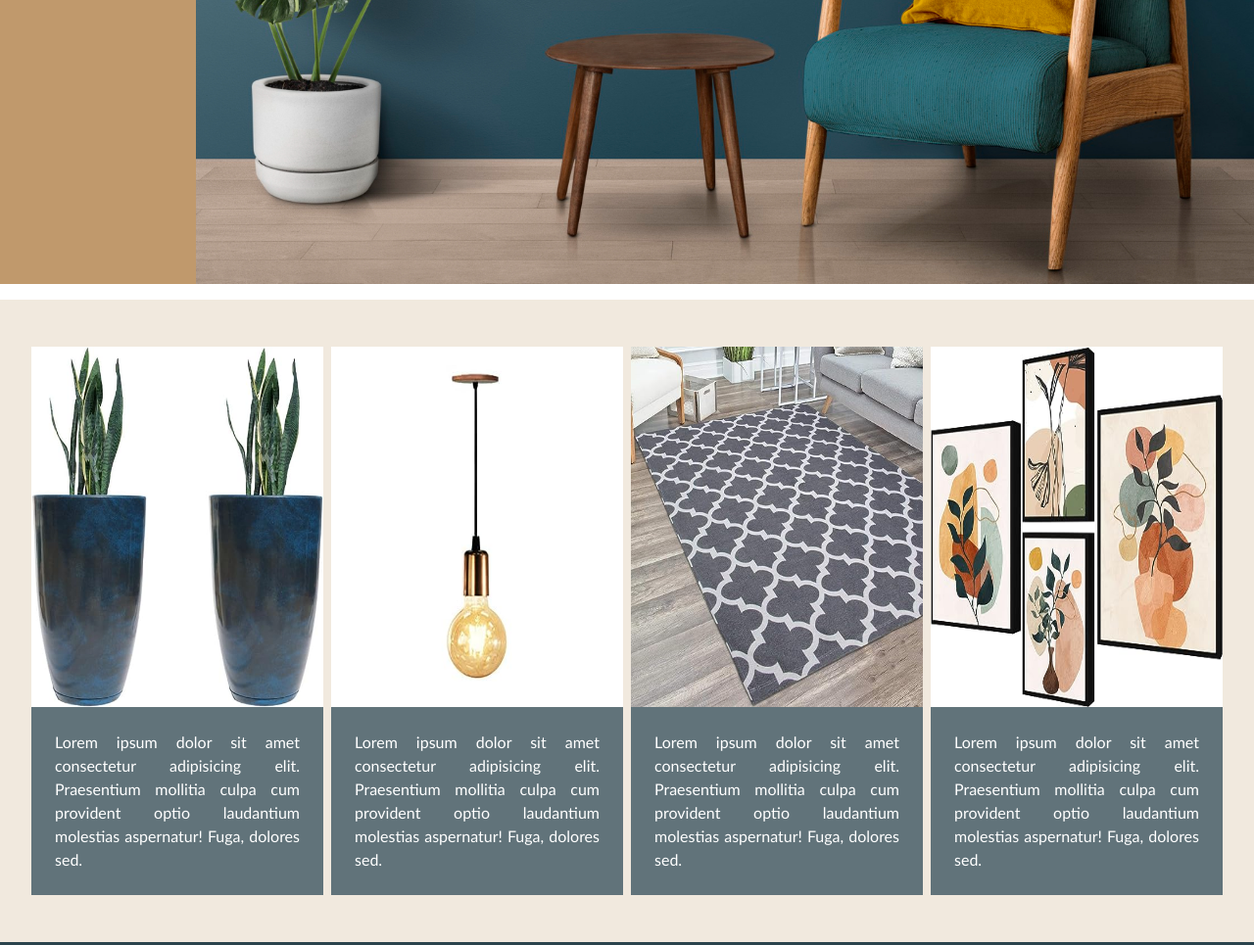
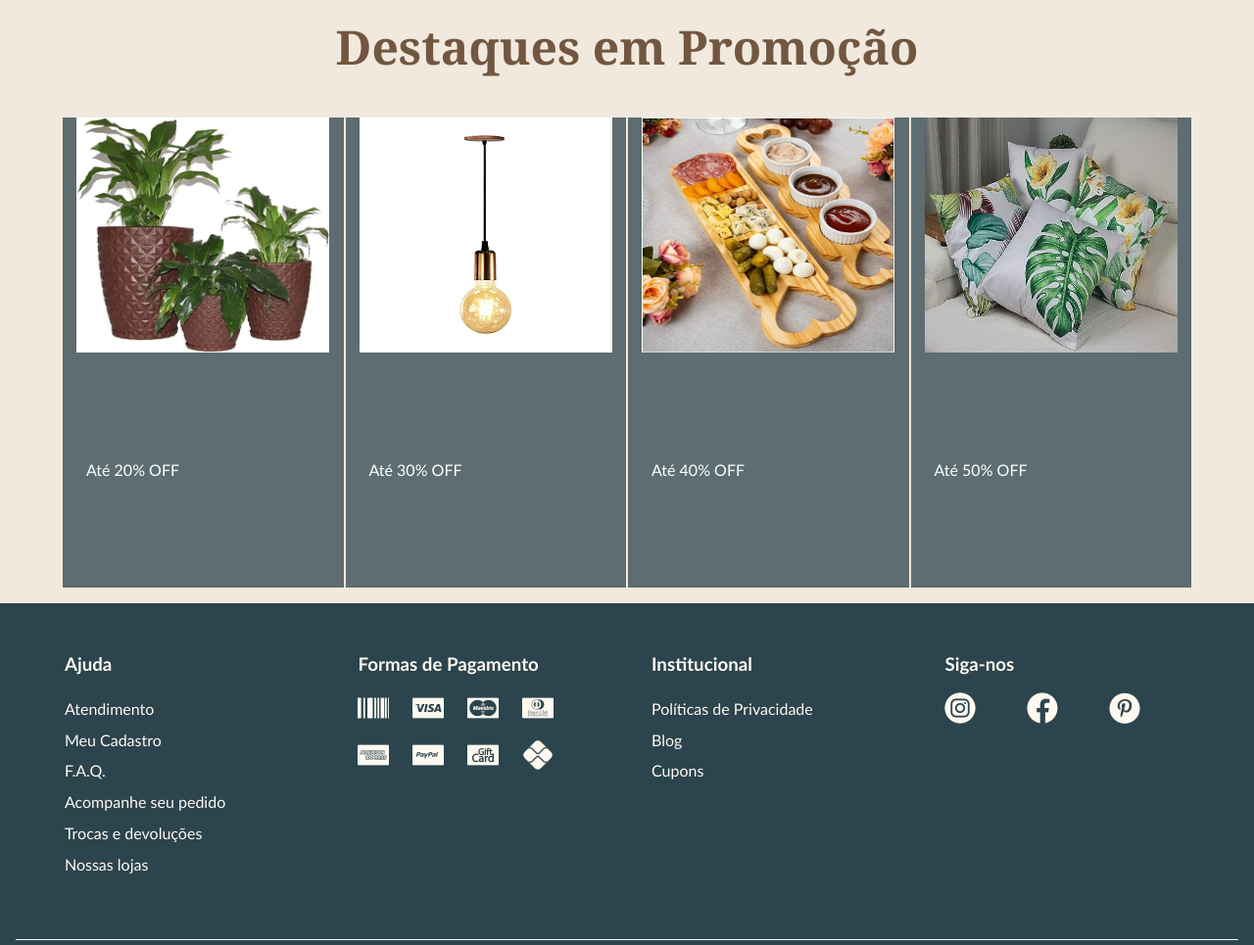
Before and after one commit to galemagalhaes/loja_elas_na_tech, a plain HTML site: page index.html in a window 1280 px wide. Shown: the part 640-1605 px from the top of the page at 98% size. Drawn offline with Linux system fonts and the light colour scheme.

Commit message:
estiliza sessão de destaques

```diff
--- a/css/global.css
+++ b/css/global.css
@@ -10,16 +10,18 @@ body {
     font-family: 'Gill Sans', 'Gill Sans MT', Calibri, 'Trebuchet MS', sans-serif;
 }
 
-main {
+/* main {
     display: flex;
     flex-direction: column;
     margin: 0;
     padding: 0;
-}
+} */
 
 a {
     text-decoration: none;
 }
+
+
 
 p {
     padding: 1.5rem;
--- a/css/home.css
+++ b/css/home.css
@@ -22,63 +22,79 @@ html {
 .banner {
   display: flex;
   width: 100%;
-  margin: 1rem auto;
-  justify-content: space-between;
+  margin: auto;
+  background-color: var(--cor4);
 }
 
-.banner img {
+.banner-img {
   display: flex;
-  width: auto;
-  height: 90vh;
-}
-
-.div-banner-aux {
-  display: flex;
-  background-color: var(--cor4);
-  flex-direction: column;
-  color: var(--base1);
-  align-items: center;
-}
-
-.div-banner-aux h1 {
-  text-align: center;
-}
-
-.categoria {
-  display: flex;
-  flex-direction: column;
-  width: 100%;
-  background-color: var(--base1);
-  align-items: center;
-  justify-content: center;
-  height: 35em;
-}
-
-.categoria img {
-  width: 100%;
-  height: 100%;
-  display: flex;
-  margin: auto;
+  width: 50%;
+  padding: 2rem 4rem;
   box-sizing: border-box;
 }
 
-.categoria p {
-  background-color: var(--cor1transp);
+.banner-p {
+  display: flex;
+  align-items: center;
   color: var(--base1);
-  /* height: 100%; */
-  /* min-height: 50%;
-  max-height: 50%; */
-  box-sizing: border-box;
 }
 
-.menu-categorias {
+.titulo-sessao {
+  font-size: 3rem;
+  font-family: Georgia, 'Times New Roman', Times, serif;
+  text-align: center;
+  color: var(--cor2);
+}
+
+.destaques-promocao,
+.destaques-categorias {
   display: flex;
-  gap: .5rem;
   width: 100%;
+  background-color: var(--cor5);
+  padding: 1rem 0;
+
+}
+
+.destaques-promocao {
+  flex-direction: column;
+}
+
+.destaques-categorias {
   margin: auto;
-  padding: 3rem 2rem;
-  box-sizing: border-box;
-  background-color: var(--cor5);
+  width: 90%;
+  gap: 2px;
+  padding: 0;
+}
+
+.destaque-item {
+  display: flex;
+  flex-direction: column;
+  background-color: var(--cor1transp);
+  width: 25%;
+  height: 30rem;
+}
+
+.destaques-img {
+  display: flex;
+  padding: 0;
+  margin: 0;
+  height: 15rem;
+}
+
+.destaques-img img {
+  width: 90%;
+  margin: 0 auto;
+}
+
+.destaques-p {
+  color: var(--base1);
+  height: 15rem;
+  display: flex;
+}
+
+.destaques-p p {
+  width: 100%;
+  align-items: center;
 }
 
 .row {
@@ -91,7 +107,6 @@ html {
   display: flex;
   justify-content: center;
   width: 90%;
-  /* margin-right: 8rem; */
   flex-direction: column;
   justify-content: space-evenly;
   background-color: var(--cor6);
--- a/css/menu.css
+++ b/css/menu.css
@@ -18,8 +18,6 @@ html {
   /* padding: 1rem; */
   border-top: 1px solid var(--cor1);
   justify-content: space-evenly;
-
-
 }
 
 .menu a {
--- a/index.html
+++ b/index.html
@@ -50,48 +50,56 @@
 
   <main>
     <!-- TODO: criar carrossel com JS -->
-    <div class="banner">
-      <div class="div-banner-aux ">
-        <h1>Art & Decor</h1>
-        <p>
-          Lorem ipsum, dolor sit amet consectetur adipisicing elit. Ullam cupiditate ut accusamus
-          accusantium dolore
-          rem obcaecati reiciendis enim consequatur magni.
-        </p>
-      </div>
-      <img src="./assets/img/espacos/sala3.jpg" alt="">
-    </div>
+    <section class="banner">
+      <p class="banner-p">
+        Lorem ipsum, dolor sit amet consectetur adipisicing elit. Ullam cupiditate ut accusamus
+        accusantium dolore
+        rem obcaecati reiciendis enim consequatur magni.
+      </p>
 
-    <div class="menu-categorias">
-      <a href="#">
-        <div class="categoria">
-          <img src="/assets/img/vasos/vaso2.jpg" alt="" class="card">
+      <img src="./assets/img/espacos/sala3.jpg" alt="parede com fundo escuro vibrante poltrona mesinha e vaso de planta"
+        class="banner-img">
+    </section>
 
-          <p>Lorem ipsum dolor sit amet consectetur adipisicing elit. Praesentium mollitia culpa cum provident optio
-            laudantium molestias aspernatur! Fuga, dolores sed.</p>
+    <section class="destaques-promocao ">
+      <h2 class="titulo-sessao">Destaques em Promoção</h2>
+      <div class="destaques-categorias">
+        <div class="destaque-item">
+          <div class="destaques-img">
+            <img src="./assets/img/vasos/vaso1.jpg" alt="">
+          </div>
+          <div class="destaques-p">
+            <p>Até 20% OFF</p>
+          </div>
 
         </div>
-      </a>
-      <a href="#">
-        <div class="categoria">
-          <img src="/assets/img/luminaria/luz2.jpg" alt="">
-          <p>Lorem ipsum dolor sit amet consectetur adipisicing elit. Praesentium mollitia culpa cum provident optio
-            laudantium molestias aspernatur! Fuga, dolores sed.</p>
+        <div class="destaque-item">
+          <div class="destaques-img">
+            <img src="./assets/img/luminaria/luz2.jpg" alt="">
+          </div>
+          <div class="destaques-p">
+            <p>Até 30% OFF</p>
+          </div>
         </div>
-      </a><a href="#">
-        <div class="categoria">
-          <img src="/assets/img/tapetes/tapete1.jpg" alt="">
-          <p>Lorem ipsum dolor sit amet consectetur adipisicing elit. Praesentium mollitia culpa cum provident optio
-            laudantium molestias aspernatur! Fuga, dolores sed.</p>
+        <div class="destaque-item">
+          <div class="destaques-img">
+            <img src="./assets/img/petiscos/petisco1.jpg" alt="">
+          </div>
+          <div class="destaques-p">
+            <p>Até 40% OFF</p>
+          </div>
         </div>
-      </a><a href="#">
-        <div class="categoria">
-          <img src="/assets/img/quadros/quadro3.jpg" alt="">
-          <p>Lorem ipsum dolor sit amet consectetur adipisicing elit. Praesentium mollitia culpa cum provident optio
-            laudantium molestias aspernatur! Fuga, dolores sed.</p>
+        <div class="destaque-item">
+          <div class="destaques-img">
+            <img src="./assets/img/almofadas/almofada3.jpg" alt="">
+          </div>
+          <div class="destaques-p">
+            <p>Até 50% OFF</p>
+          </div>
         </div>
-      </a>
-    </div>
+      </div>
+    </section>
+
 
   </main>
   <footer class="footer">
```
